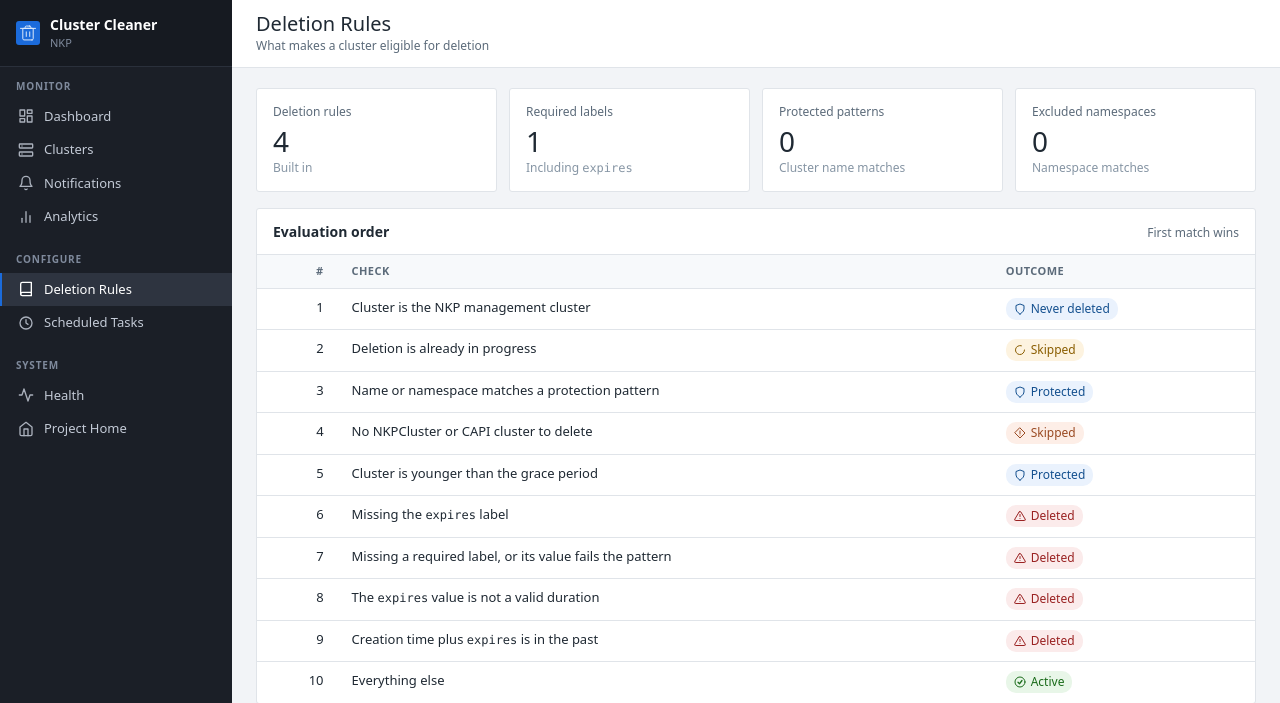
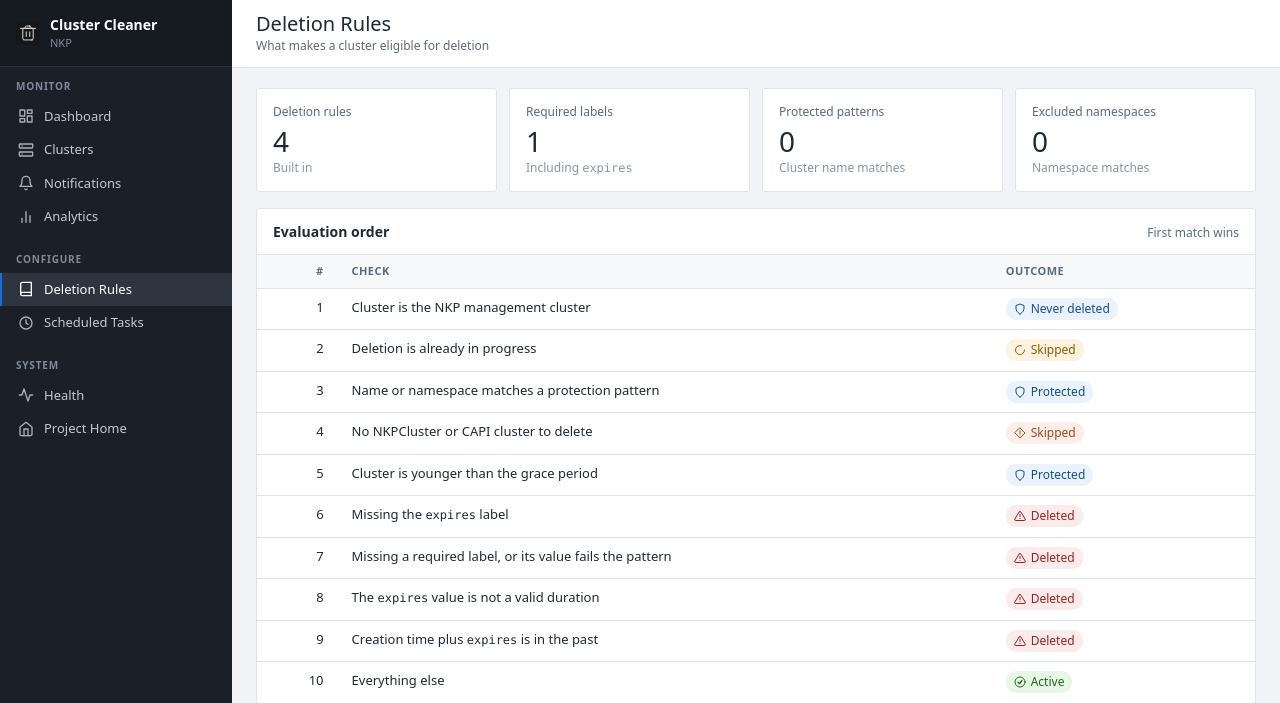
Before and after one commit to markround/nkp-cluster-cleaner, a Flask app: page /rules in a window 1280 px wide. Shown: the top 703 px of the page. Run offline with Flask 3, Linux system fonts and the light colour scheme.

Commit message:
icon tweaks

```diff
--- a/src/nkp_cluster_cleaner/web/static/css/app.css
+++ b/src/nkp_cluster_cleaner/web/static/css/app.css
@@ -140,7 +140,7 @@ a:hover {
   height: 24px;
   flex-shrink: 0;
   border-radius: var(--radius);
-  background: var(--primary);
+  background: #15171a;
   display: grid;
   place-items: center;
   color: #fff;
```
Also changed, not shown: misc/icon.svg.
